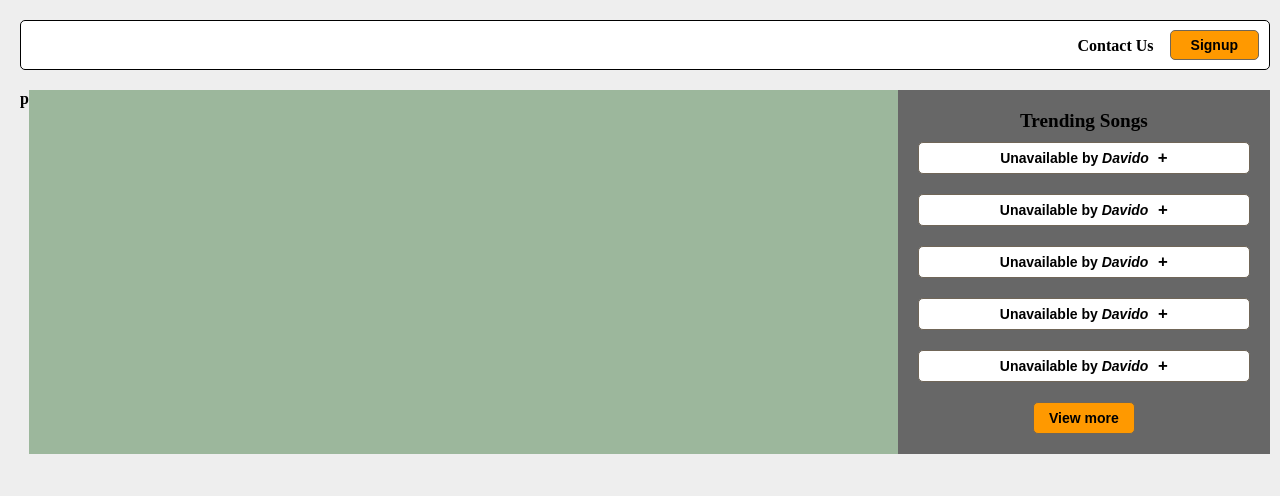
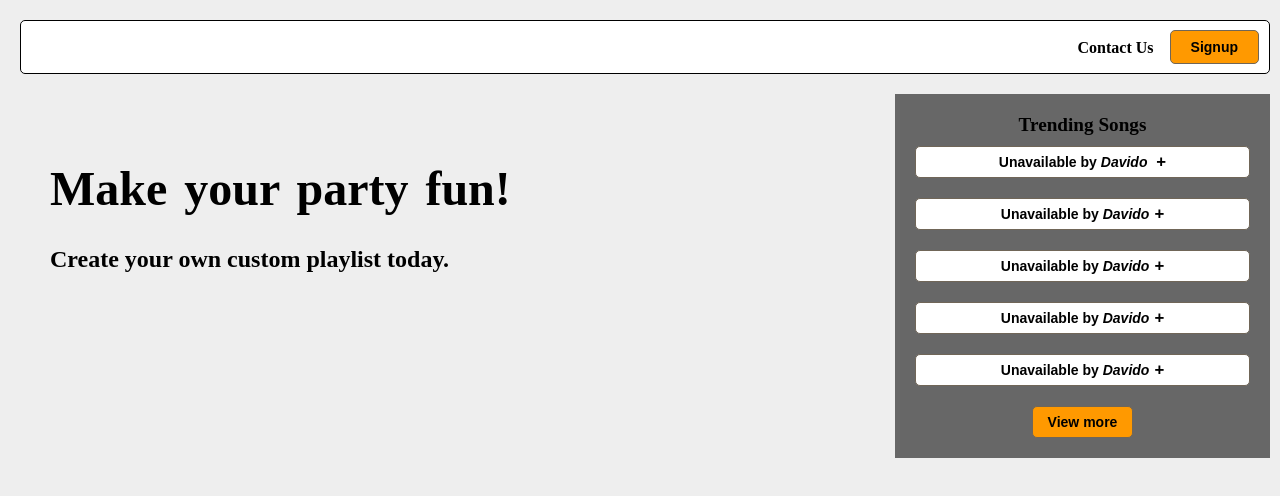
Before and after one commit to JEN-dotcom/edustipend, a React (Create React App) app: page / in a window 1280 px wide. Shown: the top 496 px of the page. Built offline with nearby package versions, Linux system fonts and the light colour scheme.

Commit message:
added "create playlist" in section

```diff
--- a/src/components/Navbar/navbar.css
+++ b/src/components/Navbar/navbar.css
@@ -1,8 +1,8 @@
 .nav {
     background-color: white;
     border: 1px solid black;
-    height: 6.2vh;
-    line-height: 6.2vh;
+    height: 6.7vh;
+    line-height: 6.7vh;
     border-radius: 5px;
     /* margin:auto; */
     /* padding: 10px 0; */
--- a/src/components/Playlist/Playlist.js
+++ b/src/components/Playlist/Playlist.js
@@ -3,9 +3,11 @@ import './playlist.css'
 
 const Playlist = () => {
     return (
-        <section className='palu'>p
+        <section>
             <div className='playlist'>
 
+            <h1>Make your party fun!</h1>
+            Create your own custom playlist today.
             </div>
 
             <div className='trending'>
@@ -13,6 +15,7 @@ const Playlist = () => {
                     <h3>
                     Trending Songs
                     </h3>
+
                     <div className='songs__buttons'>
                         <button>Unavailable by <em>Davido</em> <span> + </span></button>
                         <button>Unavailable by <em>Davido</em><span> + </span></button>
--- a/src/components/Playlist/playlist.css
+++ b/src/components/Playlist/playlist.css
@@ -1,6 +1,27 @@
 section {
     padding-top: 20px;
     display: flex;
+}
+
+.playlist {
+
+    width: 70%;
+    margin-top: 70px;
+    padding-left: 30px;
+
+    text-align: left;
+font-size: 24px;
+    line-height: 50px;
+    word-spacing: ;
+
+}
+.playlist h1 {
+
+    display: flex;
+    font-size:3rem;
+    padding-bottom: 20px;
+    justify-content: start;
+    word-spacing: 5px;
 }
 
 .trending {
@@ -10,8 +31,7 @@ section {
 
 
 .playlist {
-    background-color: #5858;
-    width: 70%;
+
 }
 
 .trending__container {
@@ -48,4 +68,5 @@ font-size: larger;
     font-weight:800;
     margin-left: 5px;
     font-size: larger;
+    display: inline-block;
 }
--- a/src/index.css
+++ b/src/index.css
@@ -16,7 +16,7 @@ body {
 button {
   font-size: 14px;
 
-  padding: 3px 20px;
+  padding: 5px 20px;
  font-weight: 600;
   background-color: #ff9900;
   border-radius: 5px;
```
